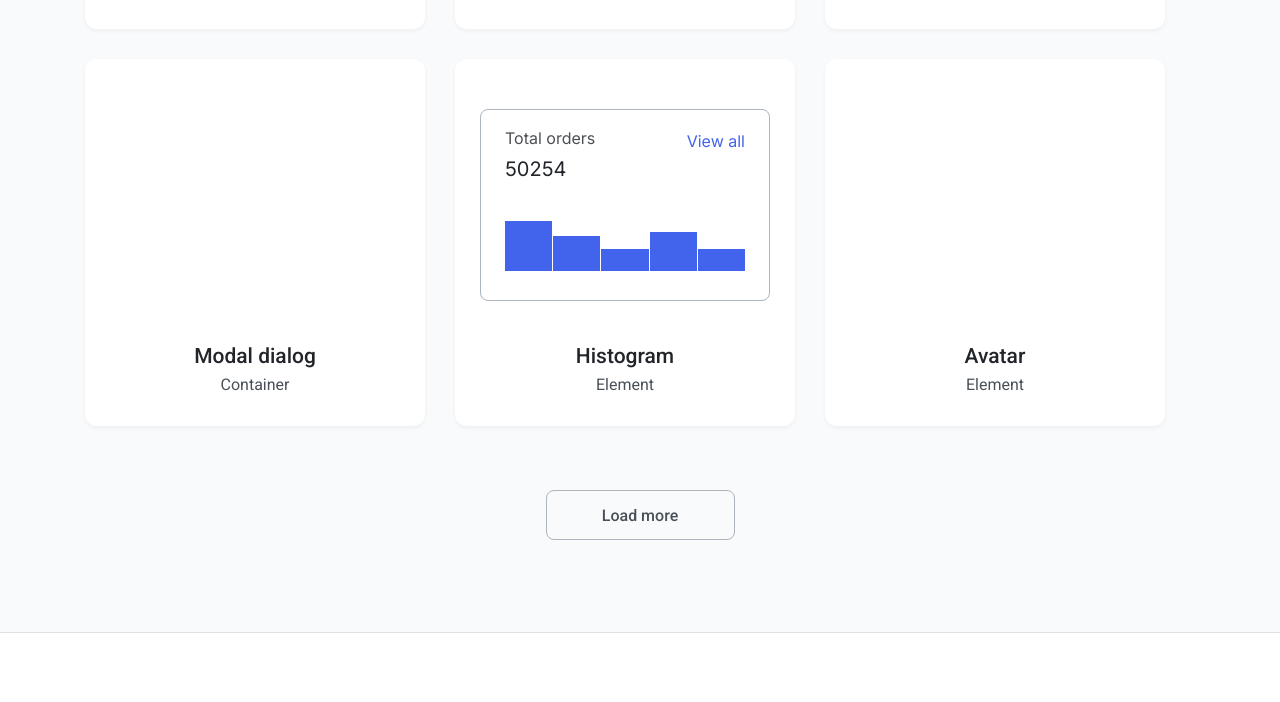
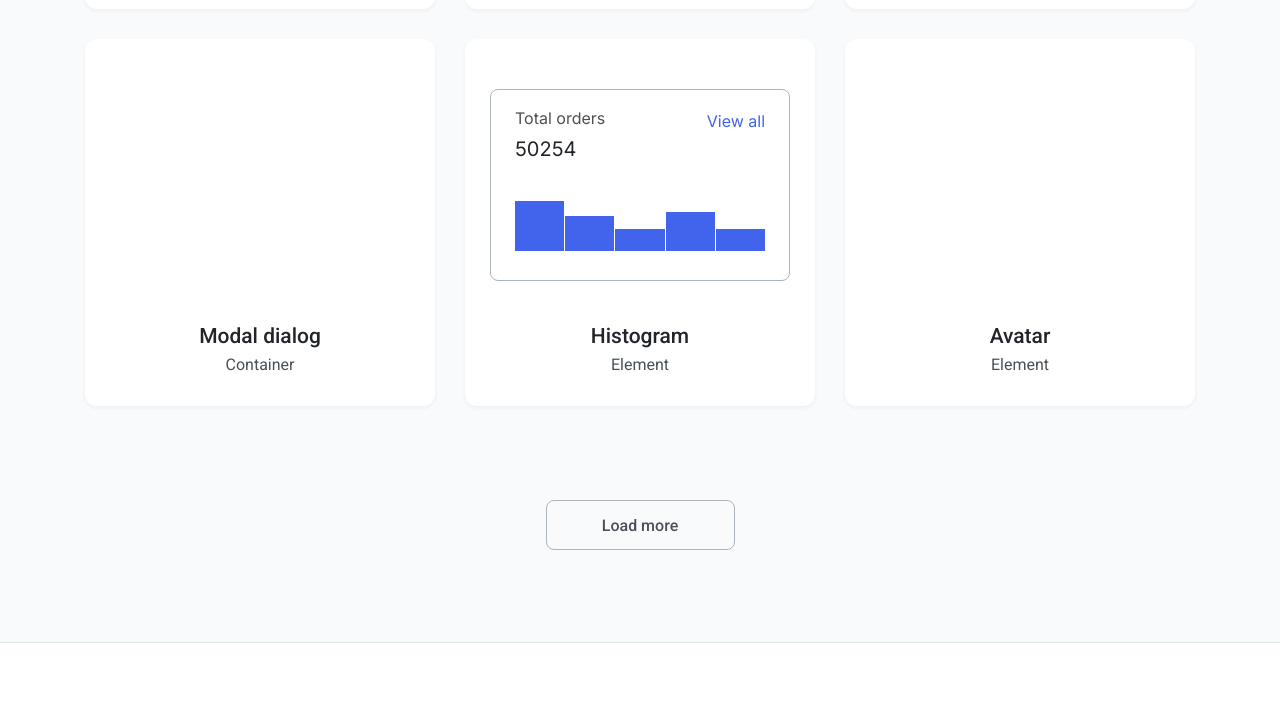
Before and after one commit to js-tasks-ru/htmlcss-20211021_mjaffk, a website: page index.html in a window 1280 px wide. Shown: the part 664-1366 px from the top of the page. Drawn offline with Linux system fonts and the light colour scheme.

Commit message:
Change flex to grid for card list

```diff
--- a/components/preview/preview.css
+++ b/components/preview/preview.css
@@ -8,17 +8,17 @@
 
 .preview__button {
     display: block;
-    margin: 34px auto 0;
+    margin: 64px auto 0;
+    grid-column: 1/ -1;
 }
 
 .preview__card-list {
     width: 100%;
-    display: flex;
-    flex-wrap: wrap;
+    display: grid;
+    gap: 30px;
+    grid-template-columns: repeat(auto-fit, minmax(350px, 1fr));
 }
 
 .preview__card {
-    margin: 0 30px 30px 0;
-    width: calc(33.333% - 30px);
-    min-height: 367px;
+    height: 367px;
 }
```
